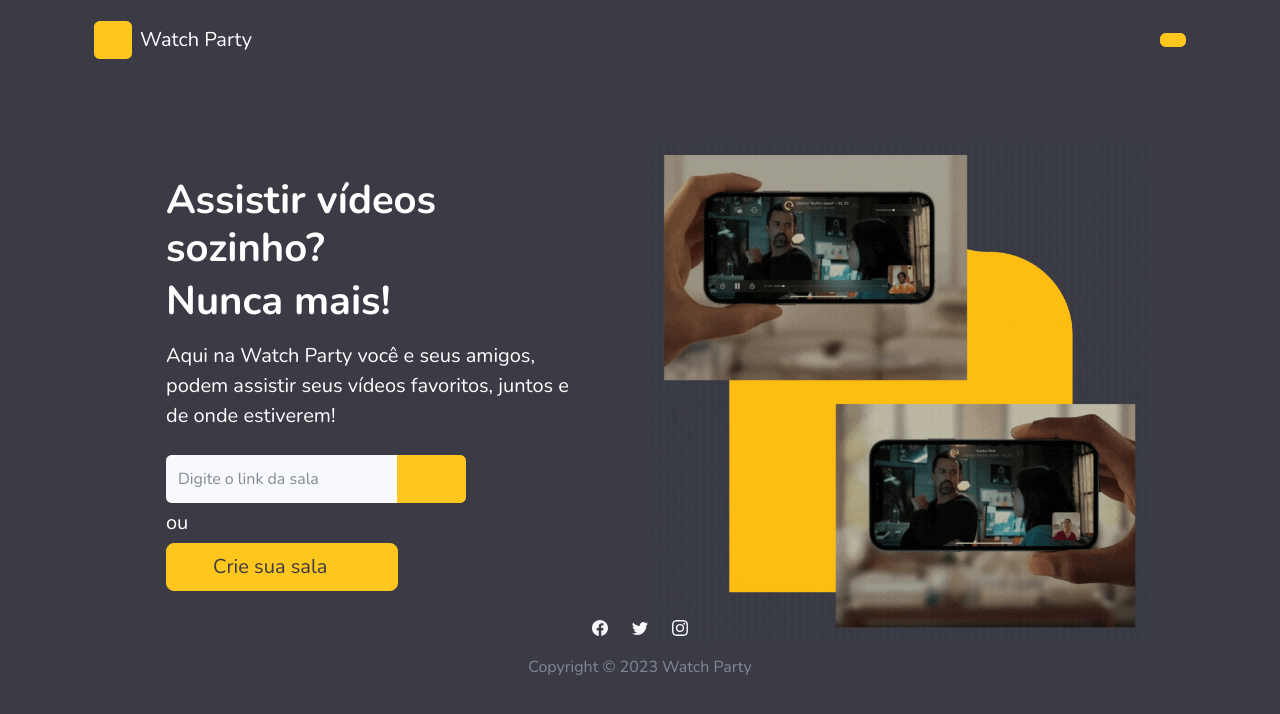
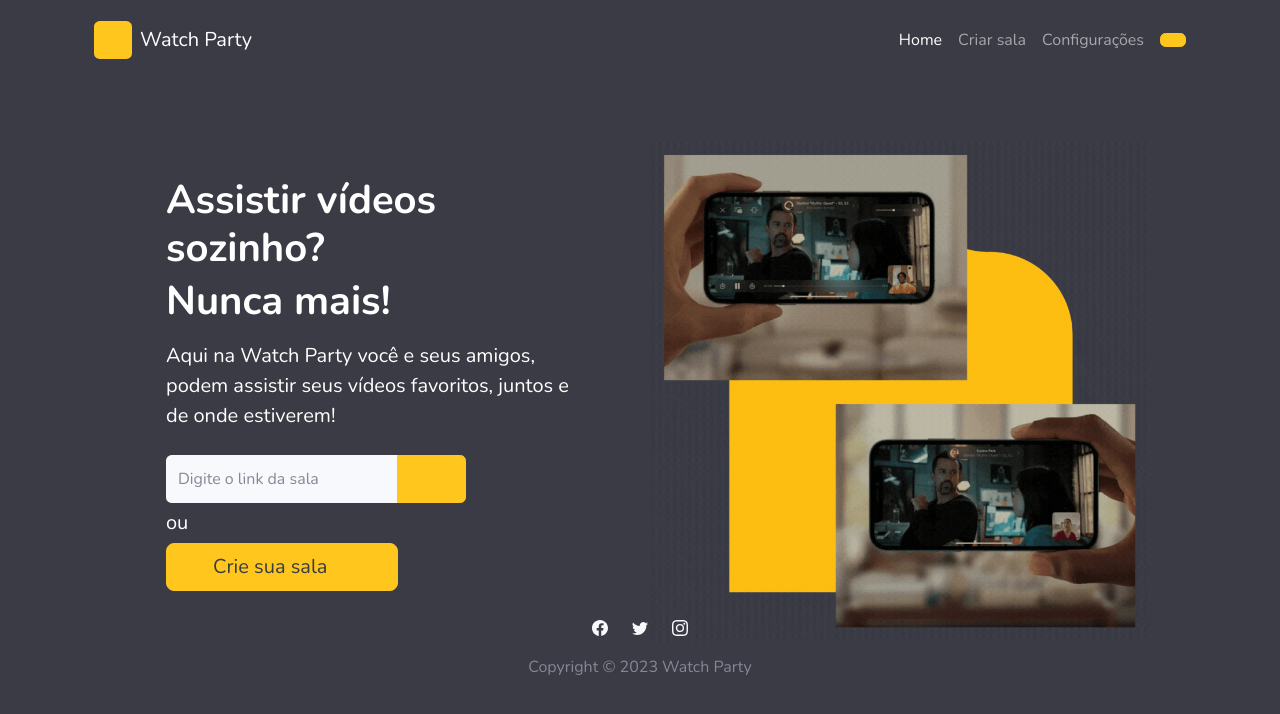
Before and after one commit to luisoliveira-jr/Projeto-WP-V01, an Angular app: page / in a window 1280 px wide. Shown: the top 714 px of the page. Built offline with nearby package versions, Linux system fonts and the light colour scheme; some icons are missing.

Commit message:
Correções estilos

```diff
--- a/src/app/app.component.css
+++ b/src/app/app.component.css
@@ -0,0 +1,3 @@
+.container {
+    min-height: 65vh;
+}
--- a/src/app/components/header/header.component.html
+++ b/src/app/components/header/header.component.html
@@ -17,15 +17,14 @@
 
         <div class="collapse navbar-collapse" id="navcol-5">
             <ul class="navbar-nav ms-auto">
-                <!--
                 <li class="nav-item">
-                        <a class="nav-link active" routerLink="/app-home">
+                    <a class="nav-link active" routerLink="/">
                         Home
                     </a>
                 </li>
                 <li class="nav-item">
                     <a class="nav-link" routerLink="/app-sala">
-                            Sala
+                        Criar sala
                     </a>
                 </li>
                 <li class="nav-item">
@@ -33,7 +32,6 @@
                         Configurações
                     </a>
                 </li>
-                -->
             </ul>
 
             <a class="btn btn-primary d-lg-flex justify-content-lg-center align-items-lg-center ms-md-2" role="button"
--- a/src/app/components/sala/sala.component.html
+++ b/src/app/components/sala/sala.component.html
@@ -11,7 +11,7 @@
                                     style="color: #3a3b45;"><strong>Sua sala está pronta</strong><br></label></div>
                             <div class="col"><a
                                     class="btn btn-primary d-lg-flex justify-content-lg-center align-items-lg-center ms-md-2"
-                                    role="button" data-bs-toggle="tooltip" data-bss-tooltip="" routerLink="/app-home"
+                                    role="button" data-bs-toggle="tooltip" data-bss-tooltip="" routerLink="/"
                                     style="color: #3a3b45;background: #ffc61e;border-color: #ffc61e;" title="Sair"><i
                                         class="fa fa-sign-in" style="color: #3a3b45;font-size: 22px;"></i></a></div>
                         </div>
--- a/src/styles.css
+++ b/src/styles.css
@@ -1 +1,14 @@
-/* You can add global styles to this file, and also import other style files */
+* {
+    padding: 0;
+    margin: 0;
+    box-sizing: border-box;
+}
+
+a {
+    text-decoration: none;
+    transition: .4s;
+}
+
+a:hover {
+    color: red;
+}
```
Also changed, not shown: src/app/components/footer/footer.component.html (+15 -9 lines). Lines whose indentation alone changed are shown as unchanged.
